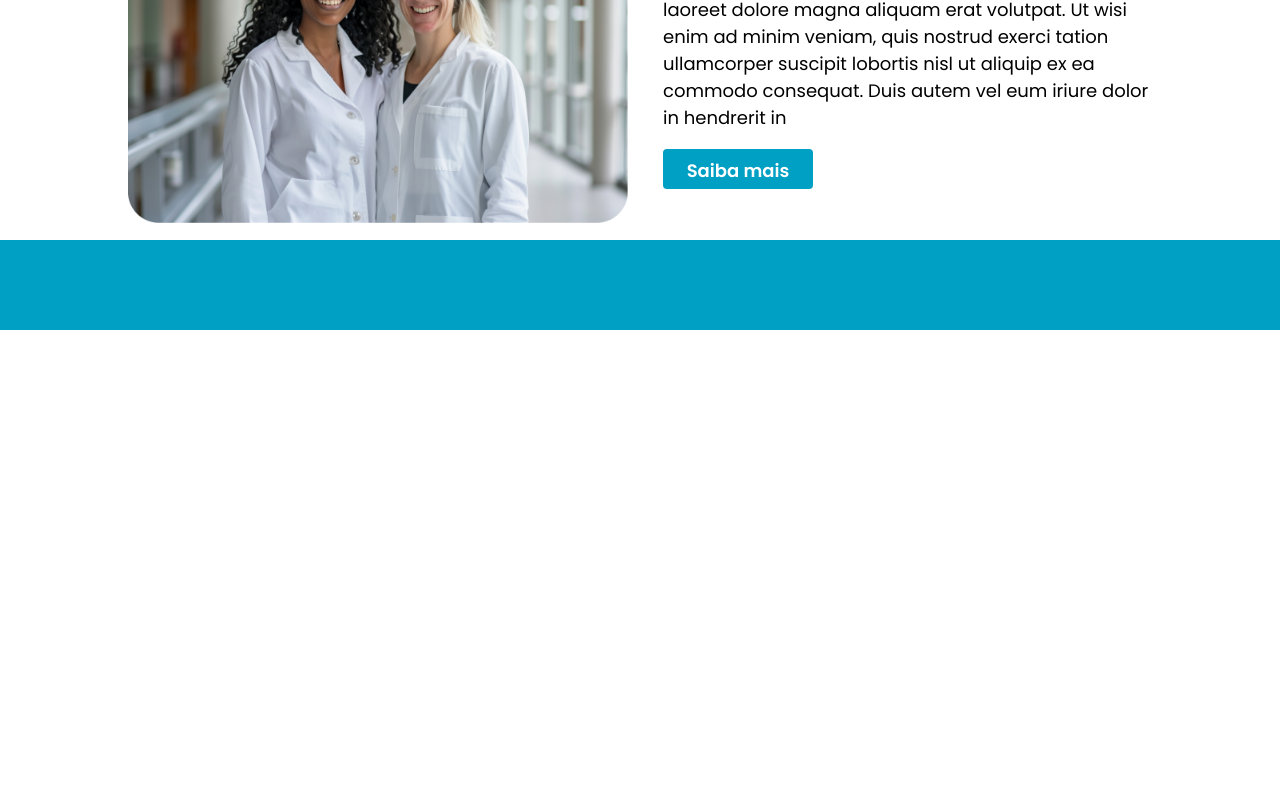
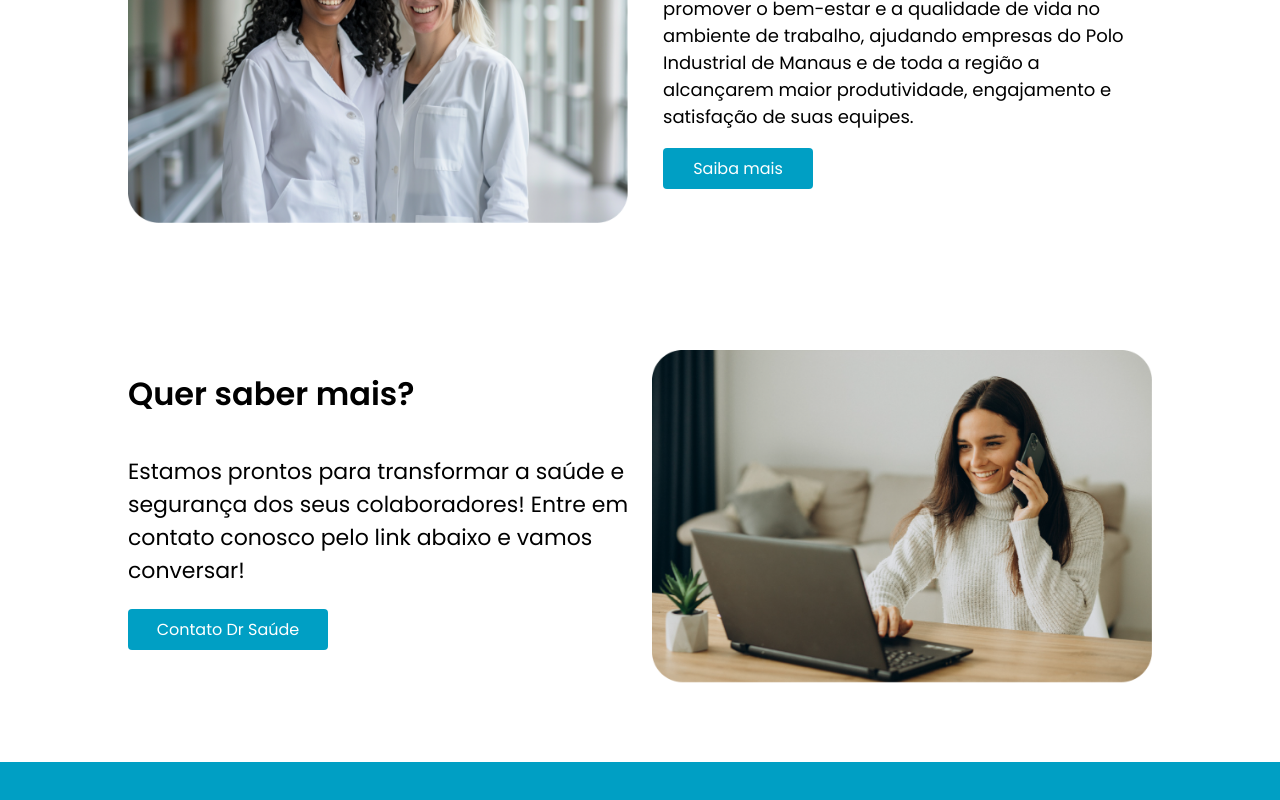
Before and after one commit to Majane2004/dr_saude, a React (Vite) app: page / in a window 1280 px wide. Shown: the part 1070-1870 px from the top of the page. Before the commit the page ends 1400 px from the top, so only its background shows below. Built offline with nearby package versions, Linux system fonts and the light colour scheme.

Commit message:
feat: cotato do dor Saude

```diff
--- a/src/Componentes/Button/index.tsx
+++ b/src/Componentes/Button/index.tsx
@@ -7,7 +7,7 @@ interface ButtonProps {
 
 export default function Button (props:ButtonProps){
     return(
-        <ButtonPadrao style={{ width: 150, height: 40, fontSize: 18, fontWeight: "600" }}>
+        <ButtonPadrao{...props}>
             {props.children}
         </ButtonPadrao>
     )
--- a/src/Componentes/Button/style.tsx
+++ b/src/Componentes/Button/style.tsx
@@ -2,19 +2,24 @@ import styled from "styled-components";
 
 
 
-interface ButtonPropsStyle{
-    backgroundColor?: string
+interface ButtonPropsStyle {
+  backgroundColor?: string;
+  width?: number;
+  height?: number;
+  fontSize?: number;
+  fontWeight?: string;
+  color?:string;
 }
 
 
 export const ButtonPadrao = styled.button<ButtonPropsStyle>`
-  background-color: ${(props) => props.backgroundColor || '#009FC4'};
-  color: #fff;
-  font-size: 1rem;
-  padding: 0.5rem 1rem;
-  border-radius: 0.25rem;
-  border: none;
-  cursor: pointer;
-
-
+background-color: ${(props) => props.backgroundColor || '#009FC4'};
+color:${(props)=>props.color || '#fff'};
+font-size: ${(props) => (props.fontSize ? `${props.fontSize}px` : '1rem')};
+padding: 0.5rem 1rem;
+border-radius: 0.25rem;
+border: none; cursor: pointer;
+width: ${(props) => (props.width ? `${props.width}px` : '150px')};
+height: ${(props) => (props.height ? `${props.height}px` : 'auto')};
+font-weight: ${(props) => props.fontWeight || 'normal'};
 `
--- a/src/Componentes/Header/index.tsx
+++ b/src/Componentes/Header/index.tsx
@@ -19,9 +19,6 @@ export default function Header(){
 
                     </div>
                     <div style={{ display:'flex'}}>
-                        <LinksAcoes to={"###"}>Nossos serviços</LinksAcoes>
-                    </div>
-                    <div style={{ display:'flex'}}>
                         <LinksAcoes to={"###"}>Contato</LinksAcoes>
                     </div>
                 </AcoesDiv>
--- a/src/Dashboard/index.tsx
+++ b/src/Dashboard/index.tsx
@@ -1,11 +1,15 @@
 import {
     PrincipalDiv, ContainerMain, BannerDiv, BannerdivTexto, Textoh1Banner,
     CaixaTextoDiv, TextoCaixaH2, ContainerEmpresa, Titulodiv, TituloH2, EmpresadivTextoimg,
-    Empresadivimg, EmpresadivTextobtn, EmpresaTextoH3, Empresaimg, BtnsaibaMaisdiv
+    Empresadivimg, EmpresadivTextobtn, EmpresaTextoH3, Empresaimg, BtnsaibaMaisdiv, ContainerContato,
+    EmpresadivTextoimgContato, EmpresadivTextoContato, EmpresaTextoP,TituloContato
 } from "./style"
 import Header from "../Componentes/Header"
 import enfermeiras from "/src/assets/duasMulheres.png"
 import Button from "../Componentes/Button"
+import Contato from "/src/assets/Contato.png"
+import { Link } from "react-router-dom"
+
 
 
 export default function Dashboard() {
@@ -42,20 +46,53 @@ export default function Dashboard() {
                         </ Empresadivimg >
                         <EmpresadivTextobtn>
                             <EmpresaTextoH3>
-                                Lorem ipsum dolor sit amet, consectetuer adipiscing elit, sed diam nonummy nibh euismod tincidunt ut
-                                laoreet dolore magna aliquam erat volutpat. Ut wisi enim ad minim veniam, quis nostrud exerci tation
-                                ullamcorper suscipit lobortis nisl ut aliquip ex ea commodo consequat. Duis autem vel eum iriure dolor in hendrerit in
+                                Somos especialistas em cuidar do bem mais precioso de sua empresa: as pessoas. Nossa missão é promover o bem-estar e a
+                                qualidade de vida no ambiente de trabalho, ajudando empresas do Polo Industrial de Manaus e de toda a região a alcançarem
+                                maior produtividade, engajamento e satisfação de suas equipes.
                             </EmpresaTextoH3>
 
                             <BtnsaibaMaisdiv>
-                                <Button>
-                                    Saiba mais
-                                </Button>
+                                <Link to={"/empresa"}>
+                                    <Button>
+                                        Saiba mais
+                                    </Button>
+                                </Link>
                             </BtnsaibaMaisdiv>
 
                         </EmpresadivTextobtn>
                     </EmpresadivTextoimg>
                 </ContainerEmpresa>
+
+                <ContainerContato >
+                    <EmpresadivTextoimgContato>
+
+                        <EmpresadivTextoContato>
+                            <TituloContato>
+                                Quer saber mais?
+                            </TituloContato>
+                            <BtnsaibaMaisdiv>
+                                <EmpresaTextoP>
+                                    Estamos prontos para transformar a saúde e segurança dos seus colaboradores!
+                                    Entre em contato conosco pelo link abaixo e vamos conversar!
+                                </EmpresaTextoP>
+                            </BtnsaibaMaisdiv>
+                            <BtnsaibaMaisdiv>
+                                <Button
+                                /* @ts-ignore */
+                                    width={200}
+                                >
+                                    Contato Dr Saúde
+                                </Button>
+
+                            </BtnsaibaMaisdiv>
+
+                        </EmpresadivTextoContato>
+
+                    </EmpresadivTextoimgContato>
+                    <Empresadivimg>
+                        <Empresaimg src={Contato} alt="uma mulher no telefone" />
+                    </ Empresadivimg >
+                </ContainerContato>
                 <div style={{
                     display: "flex",
                     justifyContent: "center",
--- a/src/Dashboard/style.tsx
+++ b/src/Dashboard/style.tsx
@@ -242,8 +242,9 @@ export const EmpresadivTextoimg = styled.div`
 export const Empresadivimg = styled.div`
   height: 365px;
   display: flex;
-  justify-content: center;
+  justify-content: flex-end;
   align-items: center;
+  width:50%;
 
 
 
@@ -318,3 +319,88 @@ font-size:22px;
 }
 
 `
+export const ContainerContato = styled.div`
+  width: 80%;
+  height:420px;
+  display: flex;
+  align-items:center;
+  flex-direction:row;
+  padding-top:2em;
+  justify-content:space-around;
+
+  @media ${breakPoints.lg}{
+    align-items:center;
+    height:490px;
+
+  }
+
+  @media ${breakPoints.md} {
+    height:auto;
+
+
+}
+
+`
+
+export const EmpresadivTextoimgContato = styled.div`
+  width:50%;
+  height: 365px;
+  display: flex;
+  justify-content: center;
+  flex-direction:column;
+  align-items:center;
+
+
+ @media ${breakPoints.lg}{
+  justify-content: start ;
+}
+
+  @media ${breakPoints.md} {
+    flex-direction: column;
+    height: auto;
+    justify-content: center ;
+    align-items: center;
+
+
+  }
+`;
+
+
+export const EmpresadivTextoContato = styled.div`
+  height: 315px;
+  display: flex;
+  justify-content: flex-end;
+  flex-direction: column;
+
+ @media ${breakPoints.lg}{
+}
+
+  @media ${breakPoints.md} {
+    width: 90%;
+    align-items: center;
+    margin-bottom:30px;
+
+  }
+
+  @media ${breakPoints.sm} {
+    width: 100vw;
+
+  }
+  `
+
+export const TituloContato = styled.h1`
+  font-weight: 600;
+ color:#000;
+text-align: left;
+font-size:32px;
+
+  `
+
+
+
+export const EmpresaTextoP = styled.p`
+font-weight: 400;
+ color:#000;
+text-align: left;
+font-size:22px;
+`
```
Also changed, not shown: src/assets/Contato.png (added).
